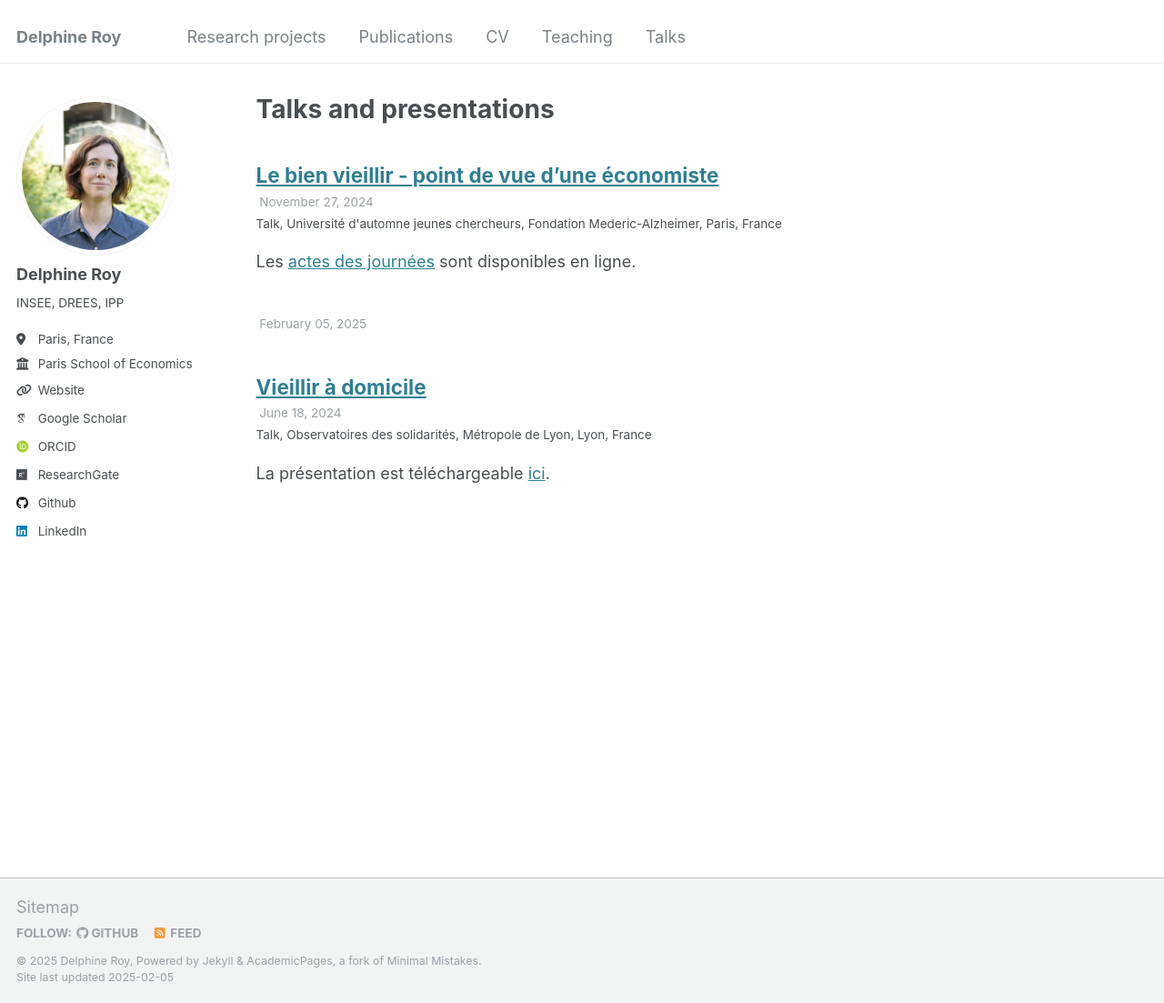
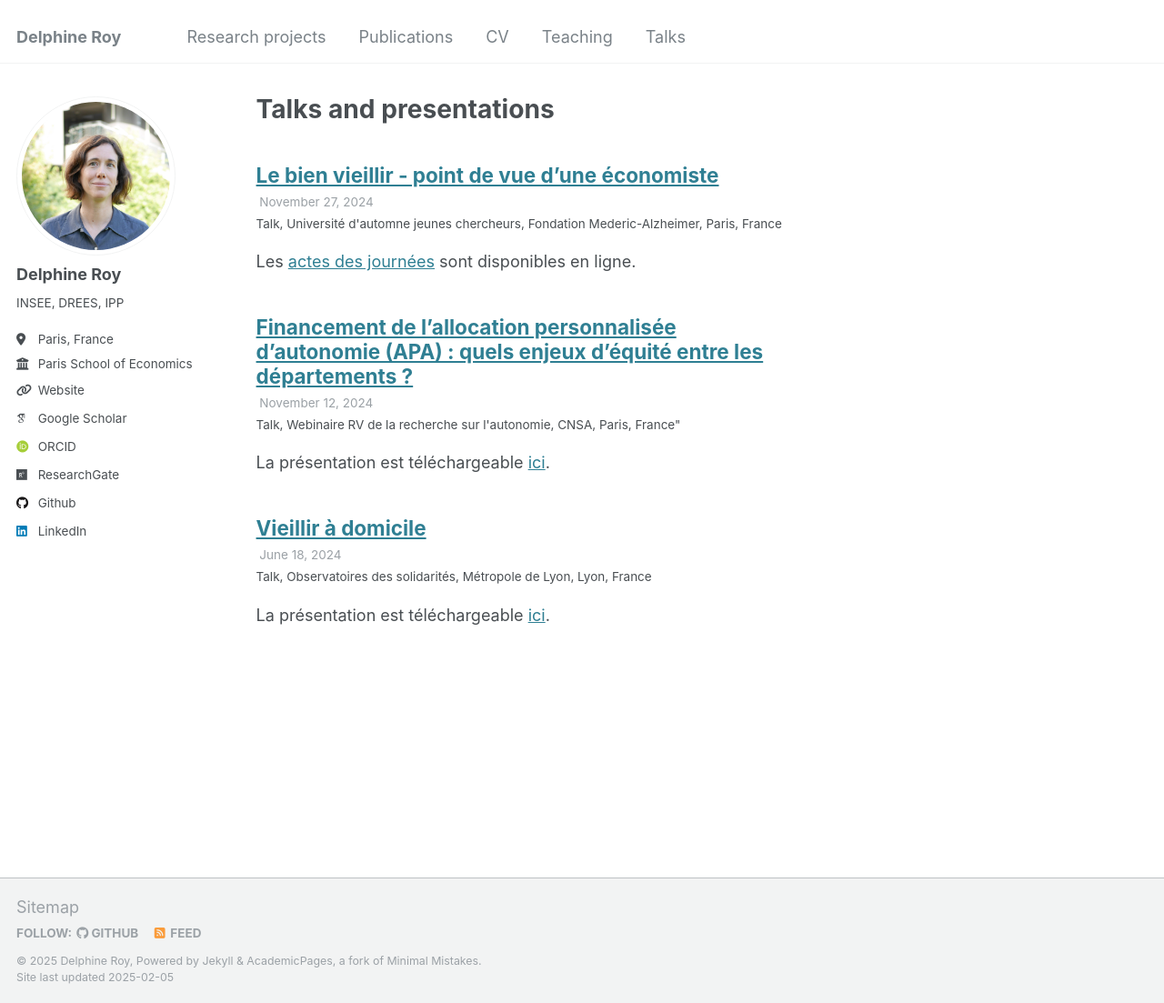
Before and after one commit to DelphineRoy/delphineroy.github.io, a Jekyll site: the page built from _pages/talks.html, in a window 1280 px wide and 1103 px high. Shown: the whole window at 91% size. Built offline with Jekyll 4.4.1, drawn with Linux system fonts in a browser that asks for light colours; some web fonts are replaced; part of the change alters nothing that is shown.

Commit message:
Corrige 2024-11-12-WebCNSA1.md

```diff
--- a/_talks/2024-11-12-WebCNSA1.md
+++ b/_talks/2024-11-12-WebCNSA1.md
@@ -4,9 +4,9 @@ d’équité entre les départements ?"
 collection: talks
 type: "Talk"
 permalink: /talks/2024-11-12-webCNSA.md
-venue: "Webinaire "RV de la recherche sur l'autonomie, CNSA"
+venue: "Webinaire RV de la recherche sur l'autonomie, CNSA"
 date: 2024-11-12
 location: Paris, France"
 ---
 
-La présentation est téléchargeable ici.
+La présentation est téléchargeable [ici](../talks/2024-11-12-webCNSA.md).
```
